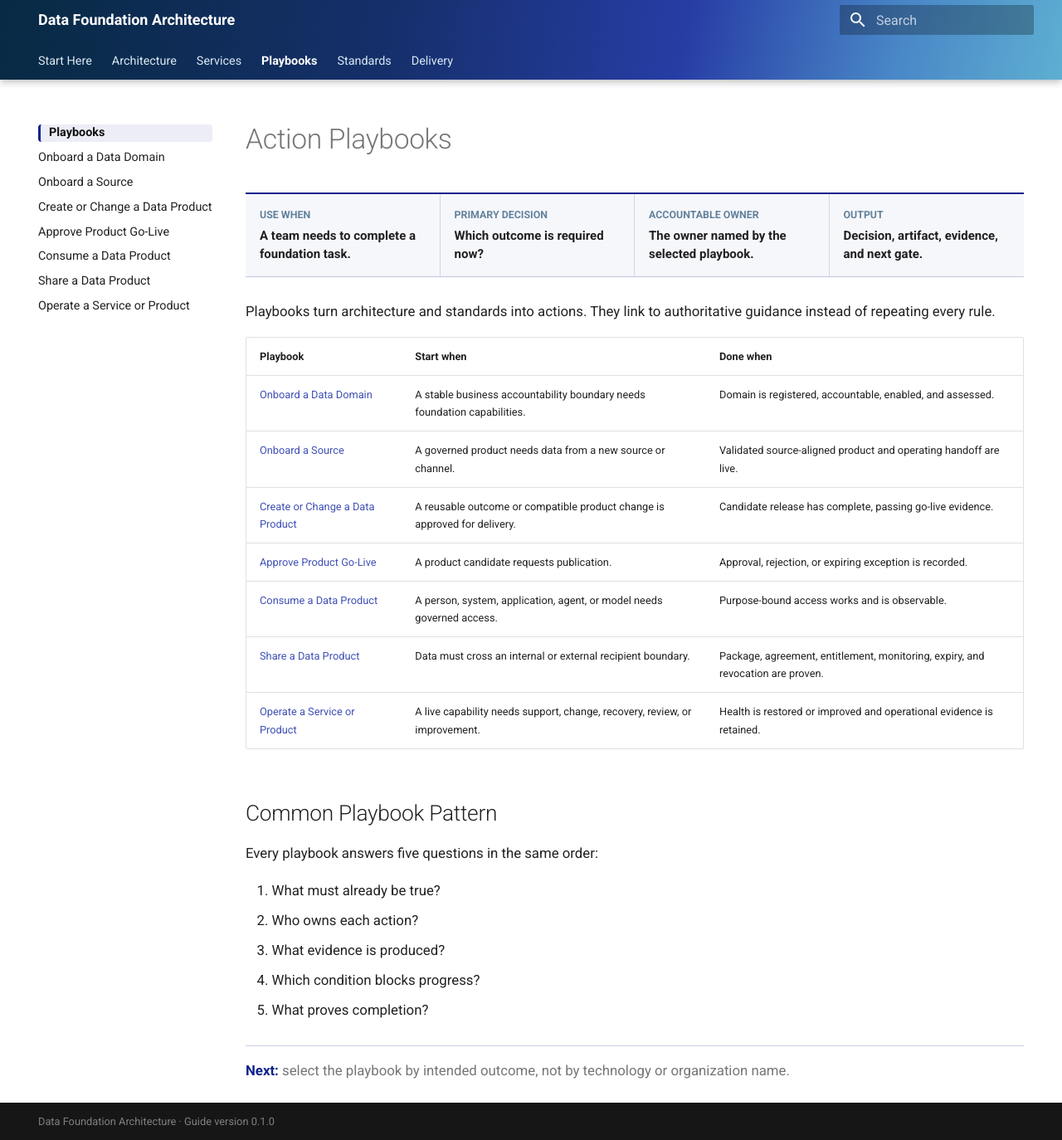
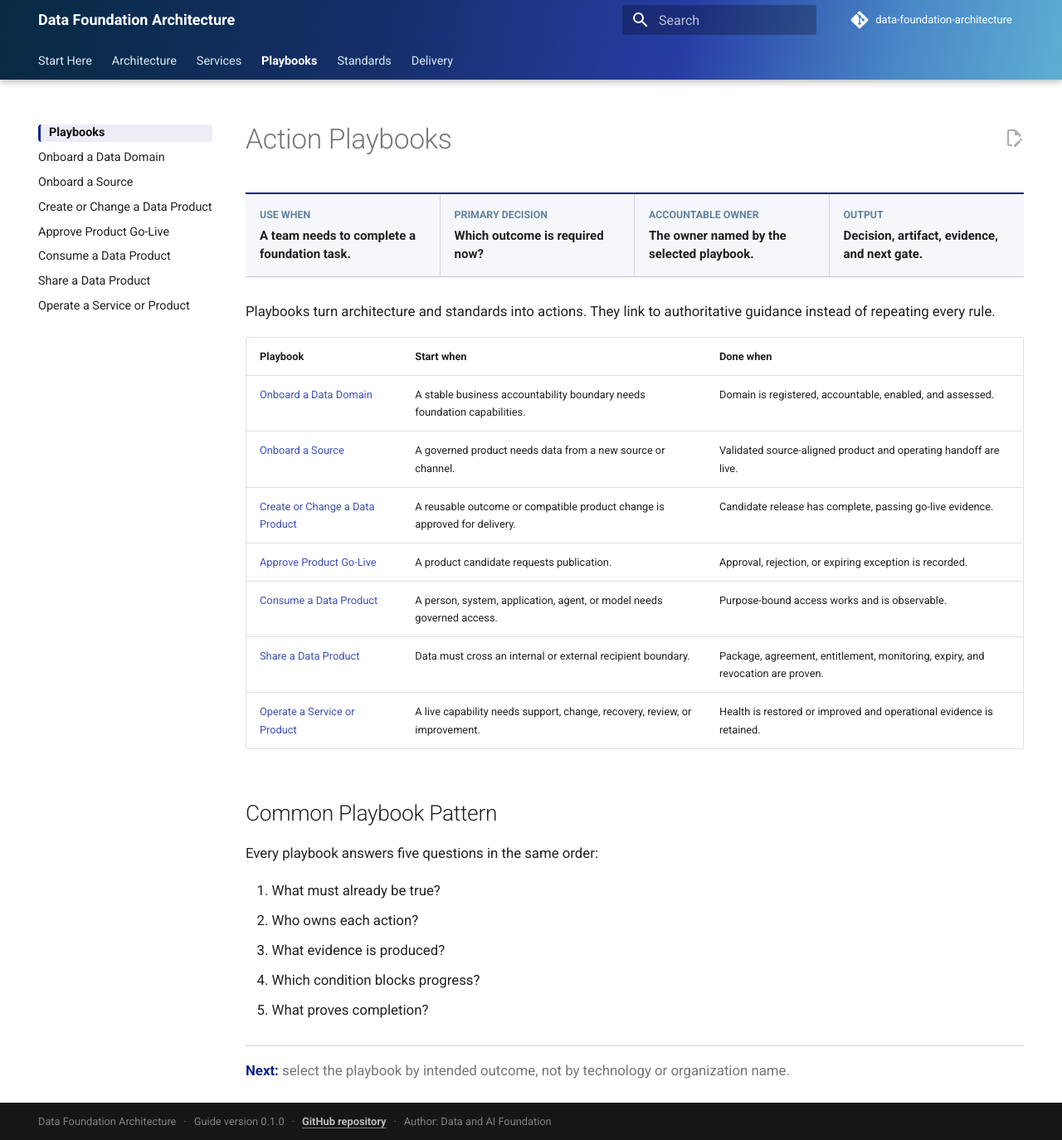
Before and after one commit to cong78/data-foundation-architecture, an MkDocs documentation site: the page built from docs/playbooks/index.md, in a window 1280 px wide and 1374 px high. Shown: the whole window at 83% size. Built offline with MkDocs 1.6.1 and Material for MkDocs 9.7.7, drawn with Linux system fonts in a browser that asks for light colours; a script that is not in the unit is left out; comment, search, counter and statistics services are not loaded.

Commit message:
Add repository and author to footer

```diff
--- a/docs/assets/stylesheets/extra.css
+++ b/docs/assets/stylesheets/extra.css
@@ -607,6 +607,40 @@
   color: #0f238c;
 }
 
+.footer-details {
+  display: flex;
+  flex-wrap: wrap;
+  align-items: center;
+  gap: 0.25rem 0.45rem;
+  width: 100%;
+}
+
+.footer-details a {
+  color: inherit;
+  font-weight: 600;
+  text-decoration: underline;
+  text-decoration-color: rgba(255, 255, 255, 0.45);
+  text-underline-offset: 0.16rem;
+}
+
+.footer-details a:hover,
+.footer-details a:focus-visible {
+  color: #ffffff;
+  text-decoration-color: #ffffff;
+}
+
+@media screen and (max-width: 29.984375em) {
+  .footer-details {
+    align-items: flex-start;
+    flex-direction: column;
+    gap: 0.3rem;
+  }
+
+  .footer-details .footer-divider {
+    display: none;
+  }
+}
+
 .model-strip {
   display: grid;
   grid-template-columns: repeat(auto-fit, minmax(11rem, 1fr));
--- a/mkdocs.yml
+++ b/mkdocs.yml
@@ -2,6 +2,7 @@ site_name: Data Foundation Architecture
 site_description: Enterprise architecture guidance for an AI-ready data foundation.
 site_author: Data and AI Foundation
 repo_name: data-foundation-architecture
+repo_url: https://github.com/cong78/data-foundation-architecture
 
 theme:
   name: material
--- a/overrides/partials/footer.html
+++ b/overrides/partials/footer.html
@@ -1,8 +1,14 @@
 <footer class="md-footer">
   <div class="md-footer-meta md-typeset">
     <div class="md-footer-meta__inner md-grid">
-      <div class="md-copyright">
-        Data Foundation Architecture · Guide version {{ config.extra.docs_version }}
+      <div class="md-copyright footer-details">
+        <span>Data Foundation Architecture</span>
+        <span class="footer-divider" aria-hidden="true">·</span>
+        <span>Guide version {{ config.extra.docs_version }}</span>
+        <span class="footer-divider" aria-hidden="true">·</span>
+        <a href="{{ config.repo_url }}" target="_blank" rel="noopener noreferrer">GitHub repository</a>
+        <span class="footer-divider" aria-hidden="true">·</span>
+        <span>Author: {{ config.site_author }}</span>
       </div>
     </div>
   </div>
```
Also changed, not shown: README.md (+4 -2 lines).
